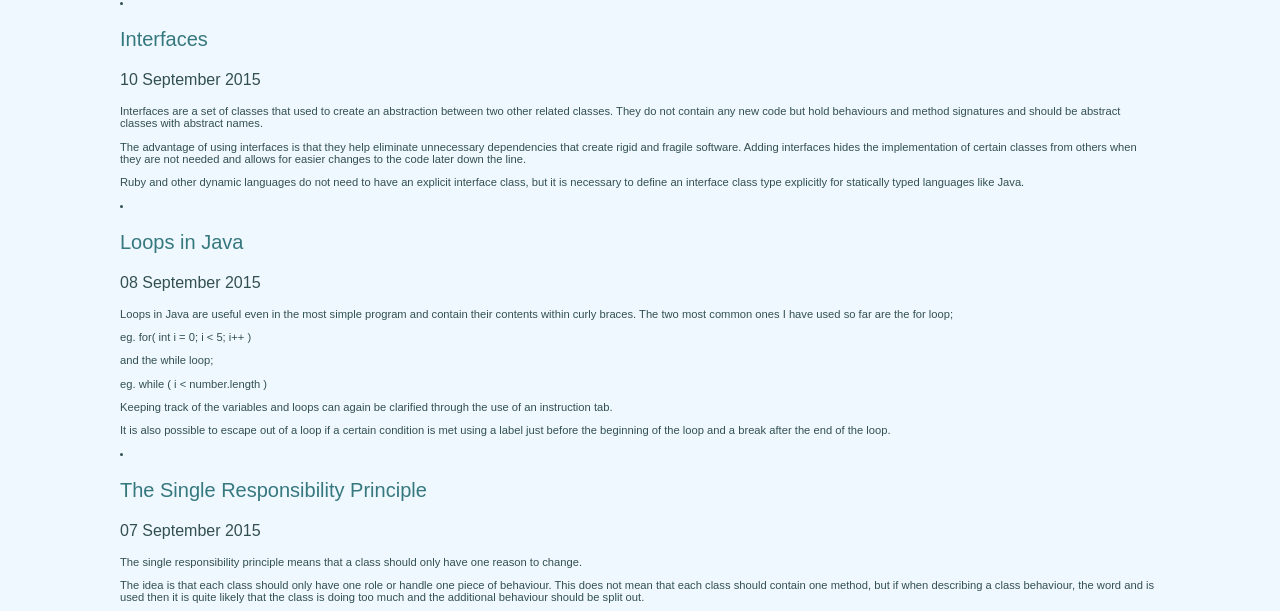
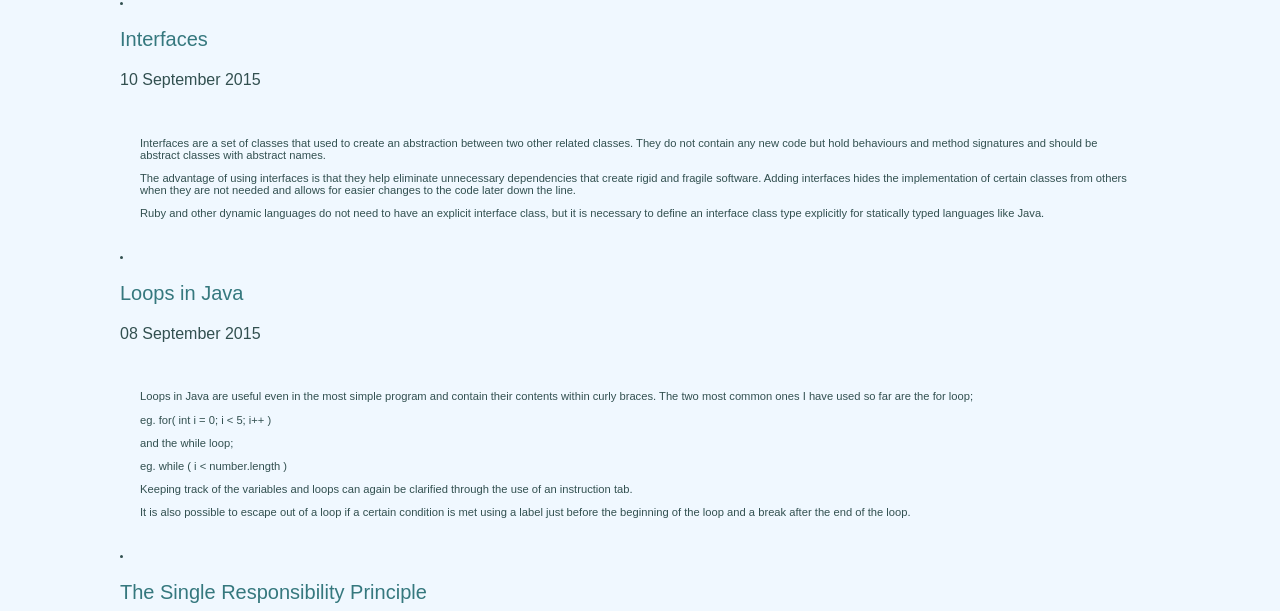
Before and after one commit to priya121/priya-blog, a plain HTML site: page index.html in a window 1280 px wide. Shown: the part 187-798 px from the top of the page. Drawn offline with Linux system fonts and the light colour scheme.

Commit message:
Added padding.

```diff
--- a/styles.css
+++ b/styles.css
@@ -29,6 +29,11 @@ html, body {
 
     a:hover span { cursor: pointer }
 
+    [data-id="content"] {
+      padding: 20;
+  }
+
+
     body {
           color: #325050;
           background: #f0f8ff;
```
